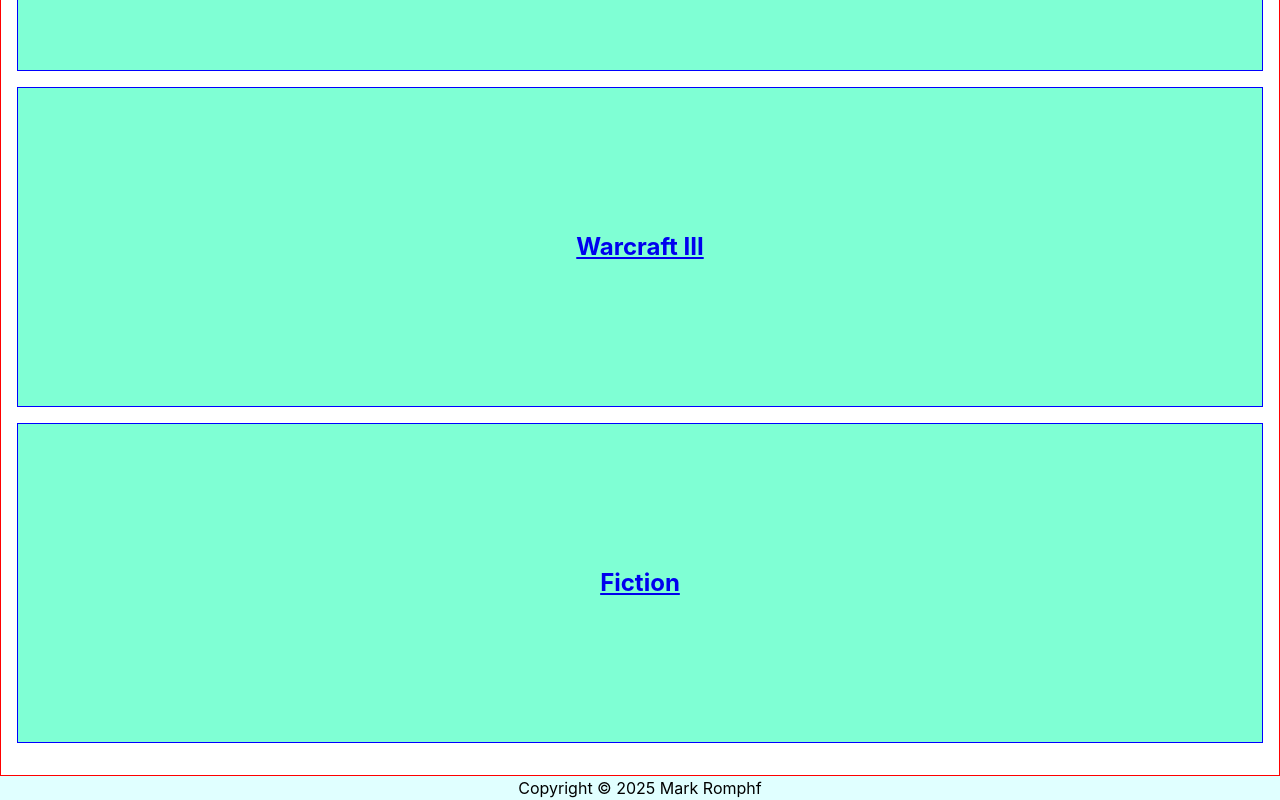
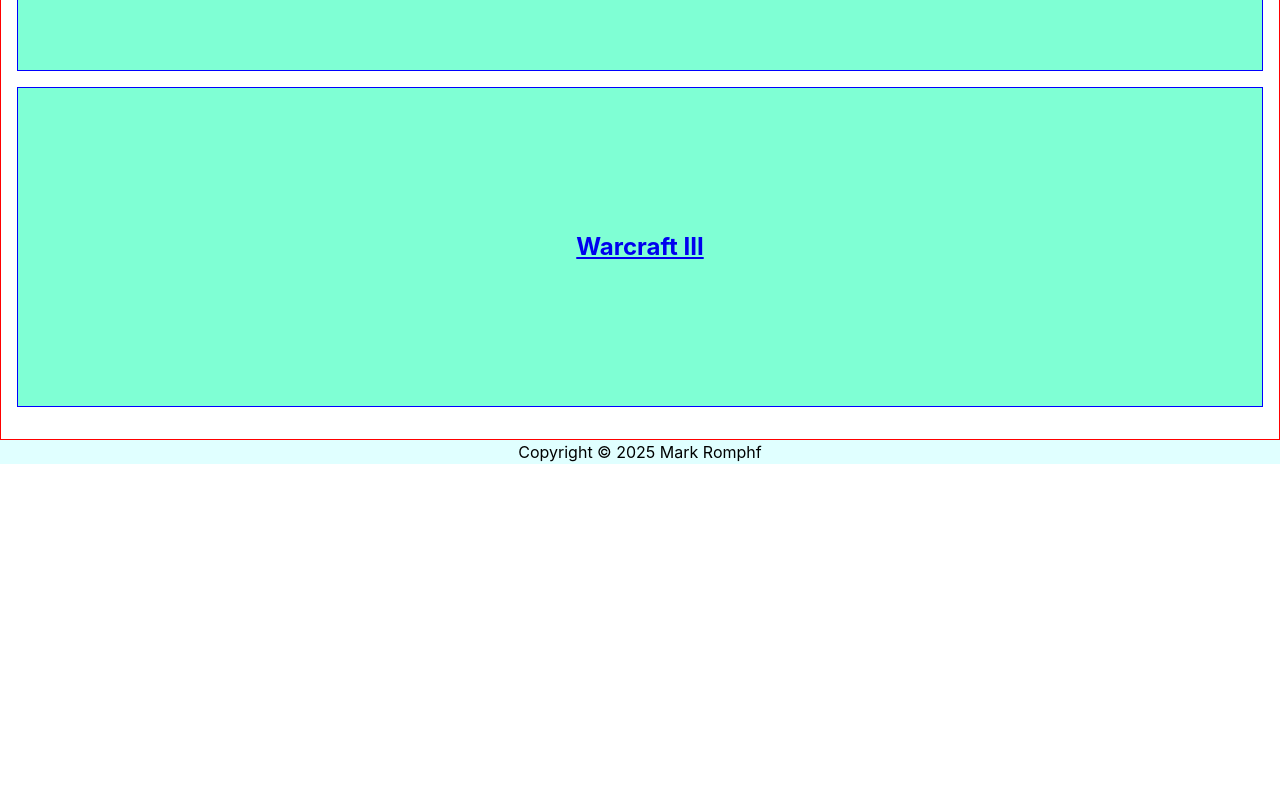
Before and after one commit to mromphf/website, a Vue app: page /maps in a window 1280 px wide. Shown: the part 1202-2002 px from the top of the page. After the commit the page ends 1666 px from the top, so only its background shows below. Built offline with nearby package versions, Linux system fonts and the light colour scheme.

Commit message:
Don't render a fiction card on the maps index.

```diff
--- a/src/components/Maps.vue
+++ b/src/components/Maps.vue
@@ -2,13 +2,16 @@
 import Card from "@/components/Card.vue";
 import Masthead from "@/components/Masthead.vue";
 import products from "@/data/products.js";
+
+let filtered = Object.values(products)
+    .filter(p => p.id !== 'fiction');
 
 export default {
   name: "Maps",
   components: {Card, Masthead},
   data() {
     return {
-      products: products
+      products: filtered
     }
   }
 }
@@ -18,7 +21,7 @@ export default {
   <Masthead />
 
   <section class="content-housing">
-    <Card v-for="product in Object.values(products)"
+    <Card v-for="product in products"
             :id="product.id"
             :title="product.title"
     />
```
